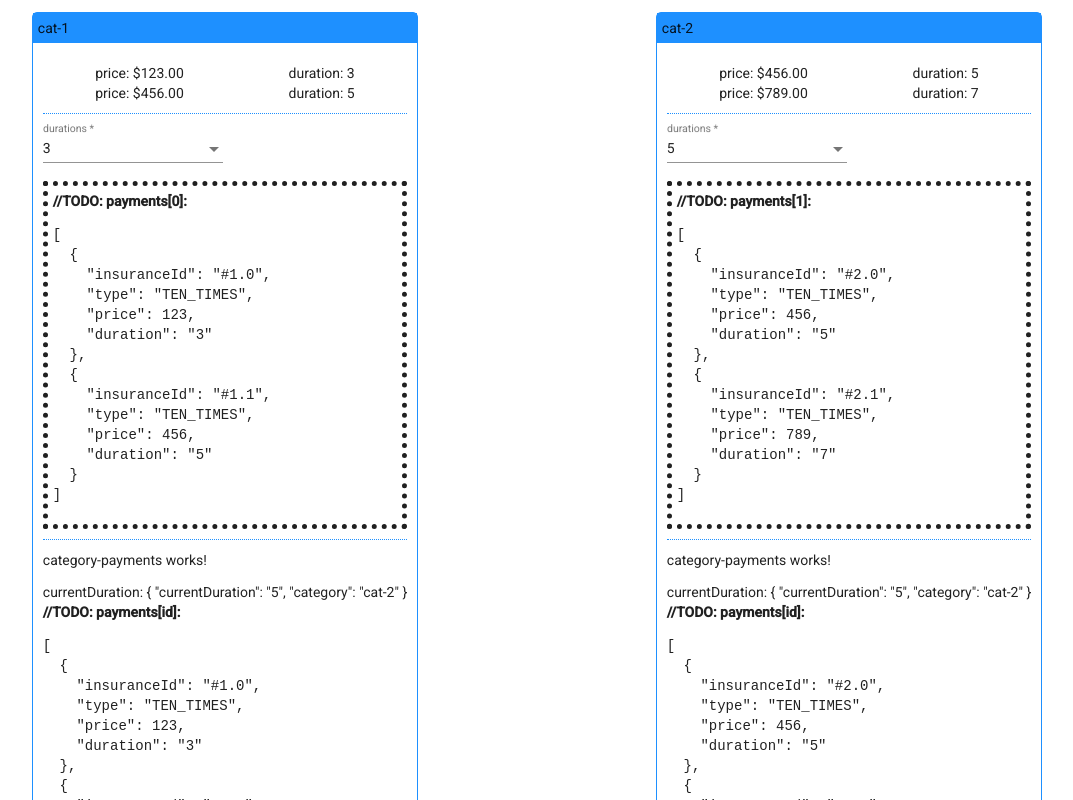
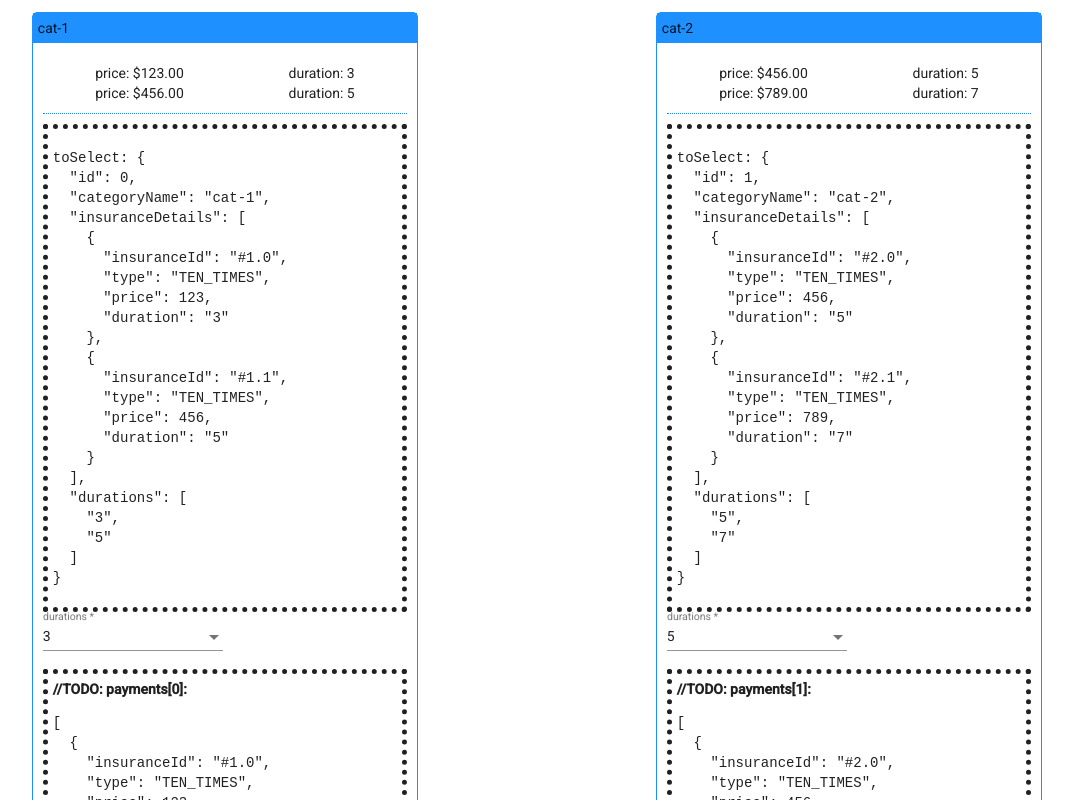
Before and after one commit to pawel-stolka/pg, an Angular app: page /home in a window 1280 px wide. Shown: the part 640-1440 px from the top of the page, without its empty margins (103-1176 px from the left). Built offline with nearby package versions, Linux system fonts and the light colour scheme.

Commit message:
dropdown values investigation

```diff
--- a/src/app/features/products/categories/categories.component.scss
+++ b/src/app/features/products/categories/categories.component.scss
@@ -32,14 +32,7 @@
   }
 }
 
-.help {
-  border: 5px dotted;
-  padding: 5px;
-}
-.hop {
-  border: 3px dotted magenta;
-  padding: 5px;
-}
+
 
 .mat-card {
   margin: 5px;
--- a/src/app/features/products/categories/category-durations/category-durations.component.html
+++ b/src/app/features/products/categories/category-durations/category-durations.component.html
@@ -5,6 +5,9 @@
     <pre>{{ duration | json }}</pre>
   </div>
 </div> -->
+<div class="help">
+  <pre>toSelect: {{ toSelect | json }}</pre>
+</div>
 <form [formGroup]="durationsForm">
   <mat-form-field class="full-width">
     <mat-select placeholder="durations" formControlName="durations">
--- a/src/app/features/products/categories/category-durations/category-durations.component.ts
+++ b/src/app/features/products/categories/category-durations/category-durations.component.ts
@@ -11,6 +11,8 @@ export class CategoryDurationsComponent implements OnInit {
   @Input() durations: any;
   @Input() category: any;
   @Output() currentDuration = new EventEmitter();
+
+  toSelect: any;
 
   durationsForm: FormGroup;
 
@@ -26,6 +28,7 @@ export class CategoryDurationsComponent implements OnInit {
   }
   ngOnInit(): void {
     const toSelect = this.durations.durations[0];
+    this.toSelect = this.durations;
     // console.log('%c[durations | toSelect]', Colors.BIGBIG_BLUE, toSelect);
     this.durationsForm.get('durations')?.setValue(toSelect);
   }
--- a/src/styles.scss
+++ b/src/styles.scss
@@ -18,3 +18,12 @@ body {
   border-top: 1px dotted dodgerblue;
   margin: 10px 0;
 }
+
+.help {
+  border: 5px dotted;
+  padding: 5px;
+}
+.hop {
+  border: 3px dotted magenta;
+  padding: 5px;
+}
```
